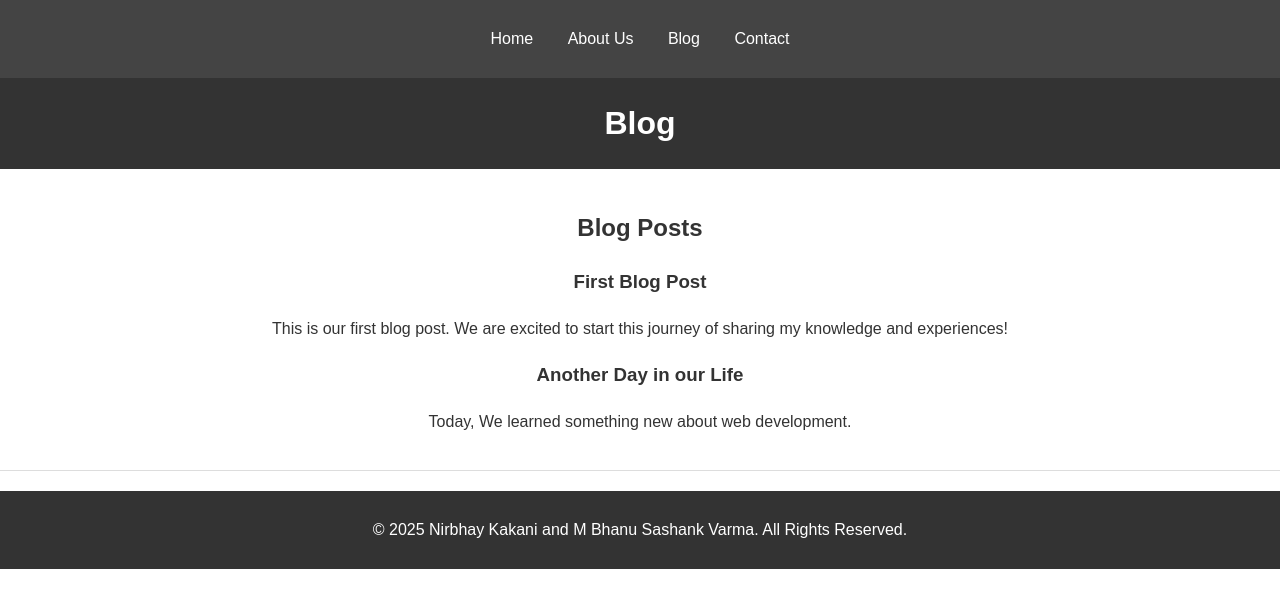
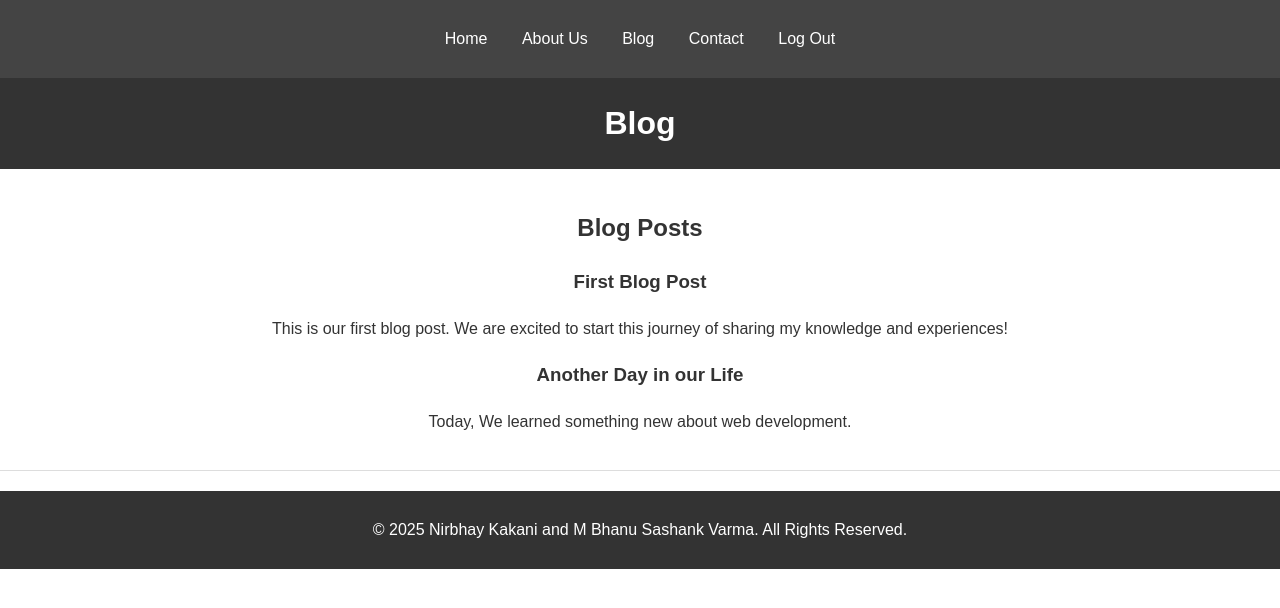
Before and after one commit to nirbhaykakani/our-blog, a plain HTML site: page blog.html in a window 1280 px wide. Drawn offline with Linux system fonts and the light colour scheme.

Commit message:
Update blog.html

```diff
--- a/blog.html
+++ b/blog.html
@@ -3,7 +3,7 @@
 <head>
   <meta charset="UTF-8">
   <meta name="viewport" content="width=device-width, initial-scale=1.0">
-  <title>Blog - Our Personal Blog</title>
+  <title>Blog - Our Blog</title>
   <link rel="stylesheet" href="styles.css">
 </head>
 <body>
@@ -13,6 +13,7 @@
         <li><a href="about.html">About Us</a></li>
         <li><a href="blog.html">Blog</a></li>
         <li><a href="contact.html">Contact</a></li>
+        <li><a href="login.html">Log Out</a></li>
       </ul>
     </nav>
     <header class="header">
```
